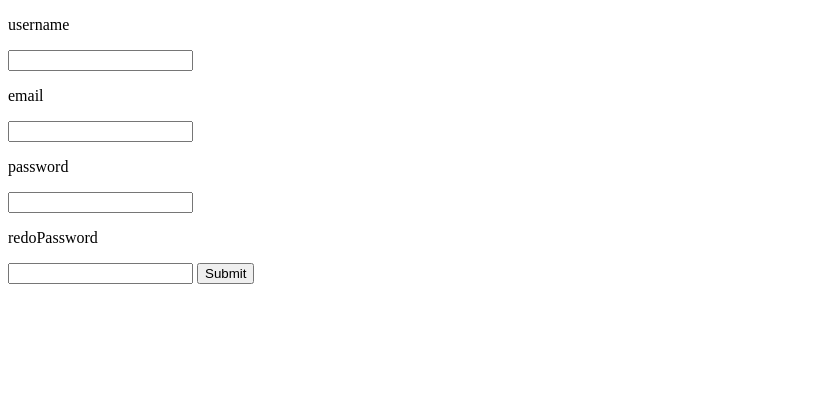
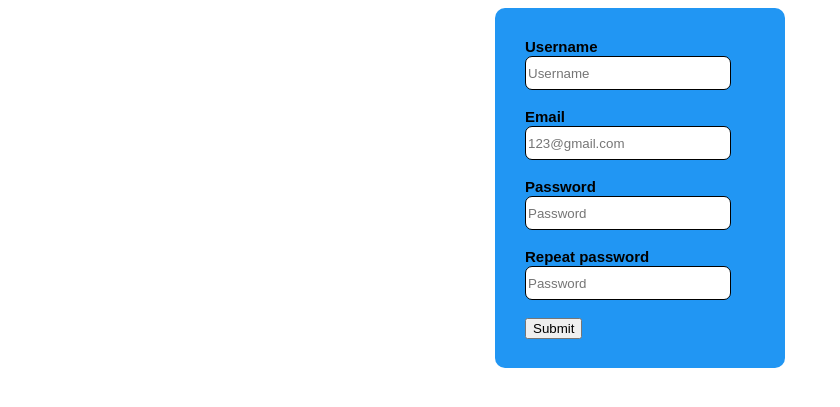
Before and after one commit to WilliCochrane/Medusa-runoff-calculator, a Flask app: page /SignUp in a window 1280 px wide. Shown: the top 407 px of the page, without its empty margins (0-840 px from the left). Run offline with Flask 3, Linux system fonts and the light colour scheme.

Commit message:
Starting css

```diff
--- a/UC program/routes.py
+++ b/UC program/routes.py
@@ -286,7 +286,7 @@ def Login_Post():
 
 @app.route('/SignUp')
 def Sign_Up():
-    return render_template('SignUp.html')
+    return render_template('SignUp.html', error=False)
 
 
 @app.route('/SignUp', methods=['POST'])
@@ -296,20 +296,18 @@ def Sign_Up_Post():
     redoPassword = request.form['redoPassword']
     email = request.form['email']
 
-    print(username, password, redoPassword, email)
-
     if redoPassword != password:
         print("non matching passwords")
-        return render_template('SignUp.html', passwordDontMatch=True)
+        return render_template('SignUp.html', error=True, error_message="Passwords do not match")
 
     unavalableUsernames = do_sql('SELECT username FROM User;', None)
     for name in unavalableUsernames:
         if username == name[0]:
             print("unavalable username")
-            return render_template('SignUp.html', unavalableUsername=True)
-
+            return render_template('SignUp.html', error=True, error_message="unavalable username")
+    print(username, password, redoPassword, email)
     do_sql('INSERT INTO User (username,password,email) VALUES (?,?,?);', (username, password, email))
-    return render_template('SignUp.html')
+    return render_template('SignUp.html', error=False)
 
 
 @app.errorhandler(404)  # 404 page
--- a/UC program/static/style.css
+++ b/UC program/static/style.css
@@ -1,5 +1,9 @@
 body {
     font-family: Arial;
+}
+
+b {
+  font-size: 15px;
 }
 
 sup {
@@ -145,3 +149,19 @@ sup {
   border-radius: 50%;
   background: white;
 }
+
+.sign-up-content {
+  width: 230px;
+  height: 300px;
+  padding: 30px;
+  margin: auto;
+  background-color: #2196F3;
+  border-radius: 10px;
+}
+
+.sign-up-input {
+  width: 200px;
+  height: 30px;
+  border-radius: 7px;
+  border: 1px solid black;
+}
--- a/UC program/templates/404page.html
+++ b/UC program/templates/404page.html
@@ -3,6 +3,7 @@
 <head>
     <meta charset="UTF-8">
     <meta name="viewport" content="width=device-width, initial-scale=1.0">
+    <link rel="stylesheet" href="/static/style.css">
     <title>404 error</title>
 </head>
 <body>
--- a/UC program/templates/Home.html
+++ b/UC program/templates/Home.html
@@ -3,6 +3,7 @@
 <head>
     <meta charset="UTF-8">
     <meta name="viewport" content="width=device-width, initial-scale=1.0">
+    <link rel="stylesheet" href="/static/style.css">
     <title>Runoff Calculator</title>
 </head>
 <body>
--- a/UC program/templates/Login.html
+++ b/UC program/templates/Login.html
@@ -3,6 +3,7 @@
 <head>
     <meta charset="UTF-8">
     <meta name="viewport" content="width=device-width, initial-scale=1.0">
+    <link rel="stylesheet" href="/static/style.css">
     <title>Runoff Calculator</title>
 </head>
 <body>
--- a/UC program/templates/SignUp.html
+++ b/UC program/templates/SignUp.html
@@ -3,19 +3,23 @@
 <head>
     <meta charset="UTF-8">
     <meta name="viewport" content="width=device-width, initial-scale=1.0">
+    <link rel="stylesheet" href="/static/style.css">
     <title>Runoff Calculator</title>
 </head>
 <body>
     <form action="" method="POST" enctype="multipart/form-data">
-        <p>username</p>
-        <input type="text" id="SignUp-username" name="username" required>
-        <p>email</p>
-        <input type="email" id="SignUp-email"  name="email" required>
-        <p>password</p>
-        <input type="password" id="SignUp-password"  name="password" required>
-        <p>redoPassword</p>
-        <input type="password" id="SignUp-redoPassword" name="redoPassword" required>
-        <input type="submit">
+        <div class="sign-up-content" {% if error %} style="border: 3px solid red;"{% endif %}>
+            <div class="error-message">{{ error_message }}</div>
+            <b>Username</b><br>
+            <input type="text" id="SignUp-username" name="username" class="sign-up-input" placeholder="Username" required><br><br>
+            <b>Email</b><br>
+            <input type="email" id="SignUp-email"  name="email" class="sign-up-input" placeholder="123@gmail.com" required><br><br>
+            <b>Password</b><br>
+            <input type="password" id="SignUp-password"  name="password" class="sign-up-input" placeholder="Password" required><br><br>
+            <b>Repeat password</b><br>
+            <input type="password" id="SignUp-redoPassword" name="redoPassword" class="sign-up-input" placeholder="Password" required><br><br>
+            <input type="submit">
+        </div>
     </form>
 </body>
 </html>
```
Lines whose indentation alone changed are shown as unchanged.
